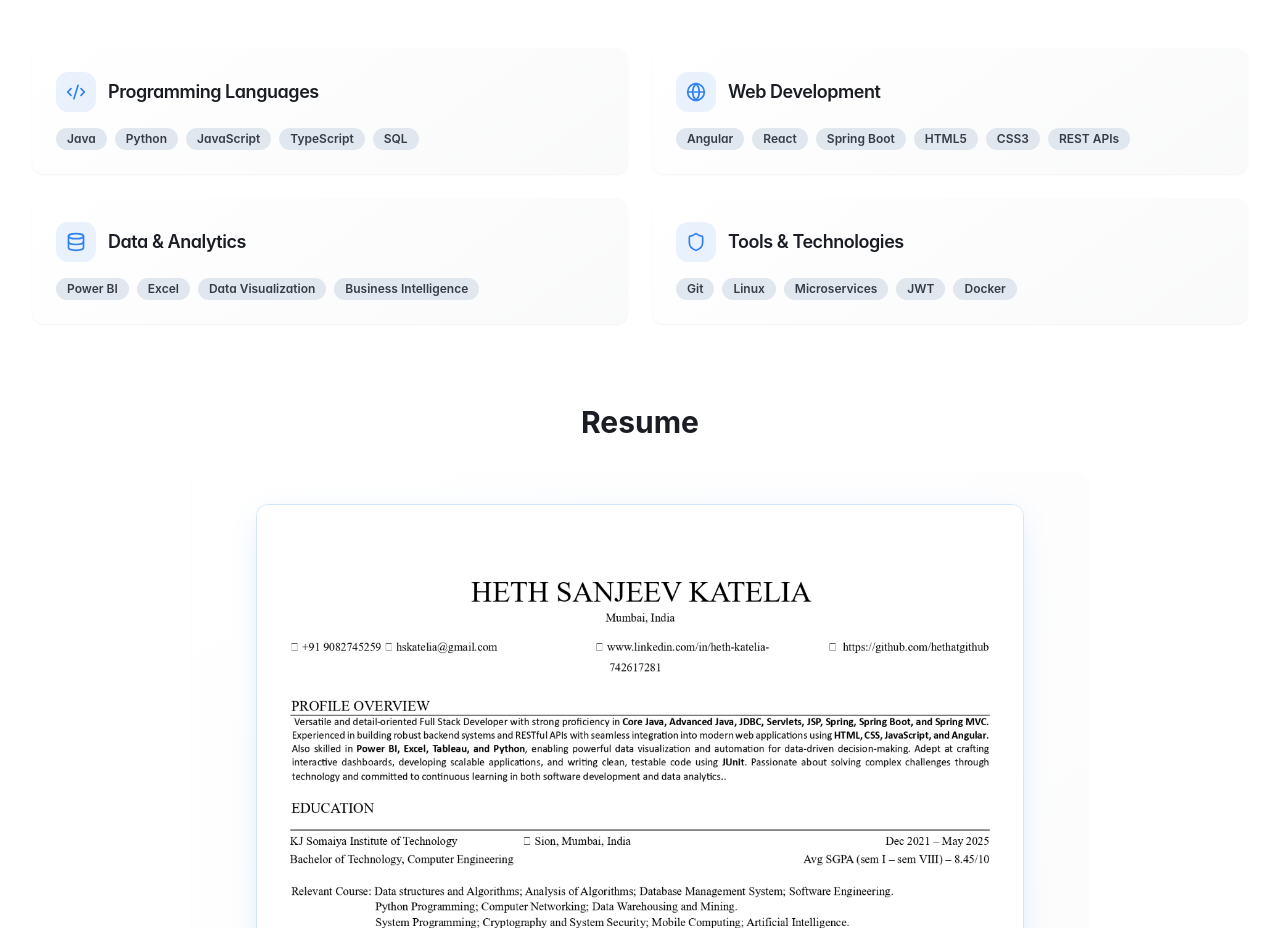
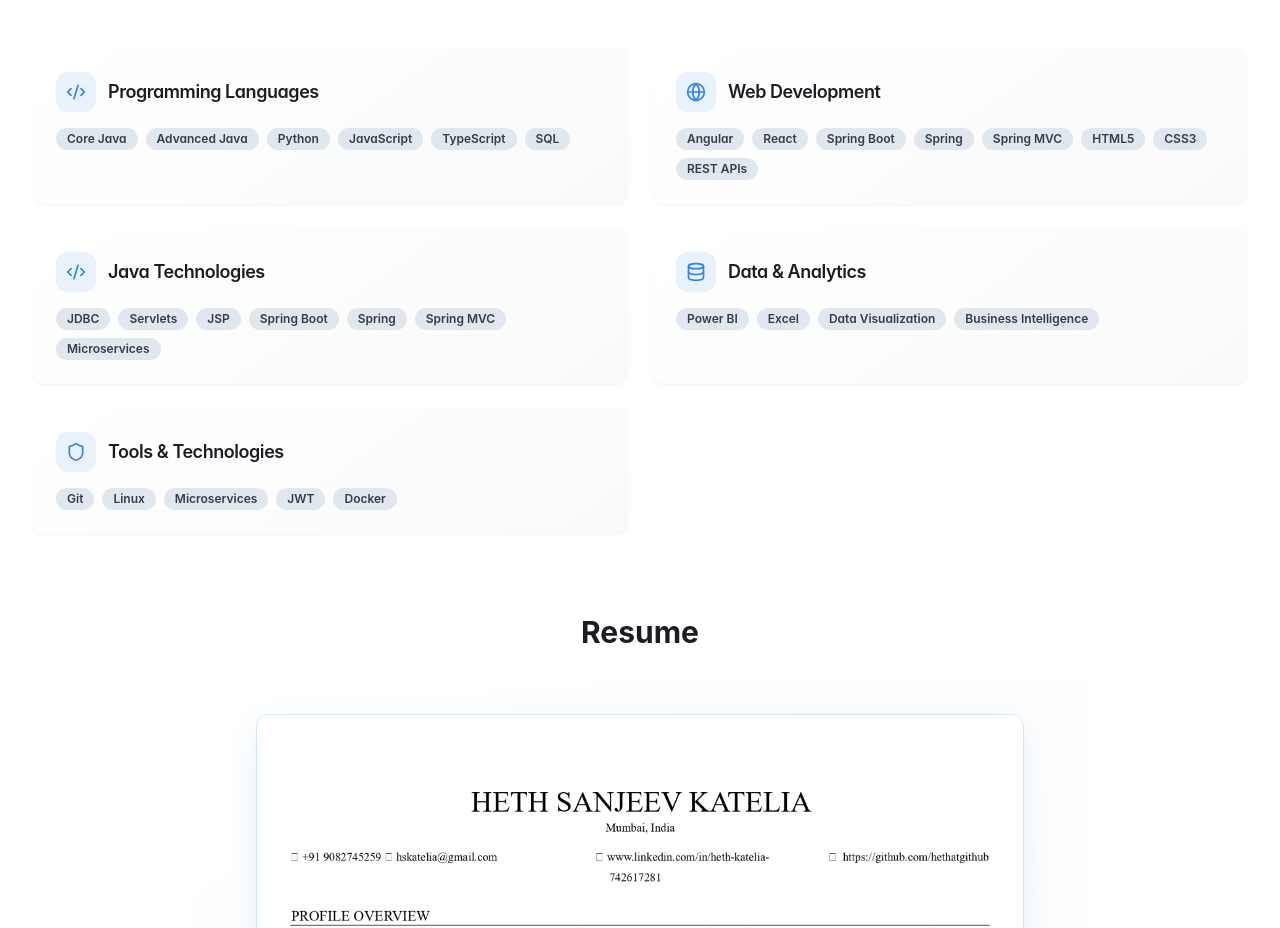
Before and after one commit to hethatgithub/heth-katelia-portfolio-verse, a React (Vite) app: page /about in a window 1280 px wide. Shown: the part 1380-2308 px from the top of the page. Built offline with nearby package versions, Linux system fonts and the light colour scheme.

Commit message:
Fix: Update LinkedIn URL and skills
Update LinkedIn URL and add Java technologies to the skills section. Address issues with previous prompt changes not being visible in the preview.

```diff
--- a/src/pages/About.tsx
+++ b/src/pages/About.tsx
@@ -28,8 +28,9 @@ const About = () => {
   ];
 
   const skills = [
-    { category: 'Programming Languages', items: ['Java', 'Python', 'JavaScript', 'TypeScript', 'SQL'], icon: Code2 },
-    { category: 'Web Development', items: ['Angular', 'React', 'Spring Boot', 'HTML5', 'CSS3', 'REST APIs'], icon: Globe },
+    { category: 'Programming Languages', items: ['Core Java', 'Advanced Java', 'Python', 'JavaScript', 'TypeScript', 'SQL'], icon: Code2 },
+    { category: 'Web Development', items: ['Angular', 'React', 'Spring Boot', 'Spring', 'Spring MVC', 'HTML5', 'CSS3', 'REST APIs'], icon: Globe },
+    { category: 'Java Technologies', items: ['JDBC', 'Servlets', 'JSP', 'Spring Boot', 'Spring', 'Spring MVC', 'Microservices'], icon: Code2 },
     { category: 'Data & Analytics', items: ['Power BI', 'Excel', 'Data Visualization', 'Business Intelligence'], icon: Database },
     { category: 'Tools & Technologies', items: ['Git', 'Linux', 'Microservices', 'JWT', 'Docker'], icon: Shield }
   ];
```
